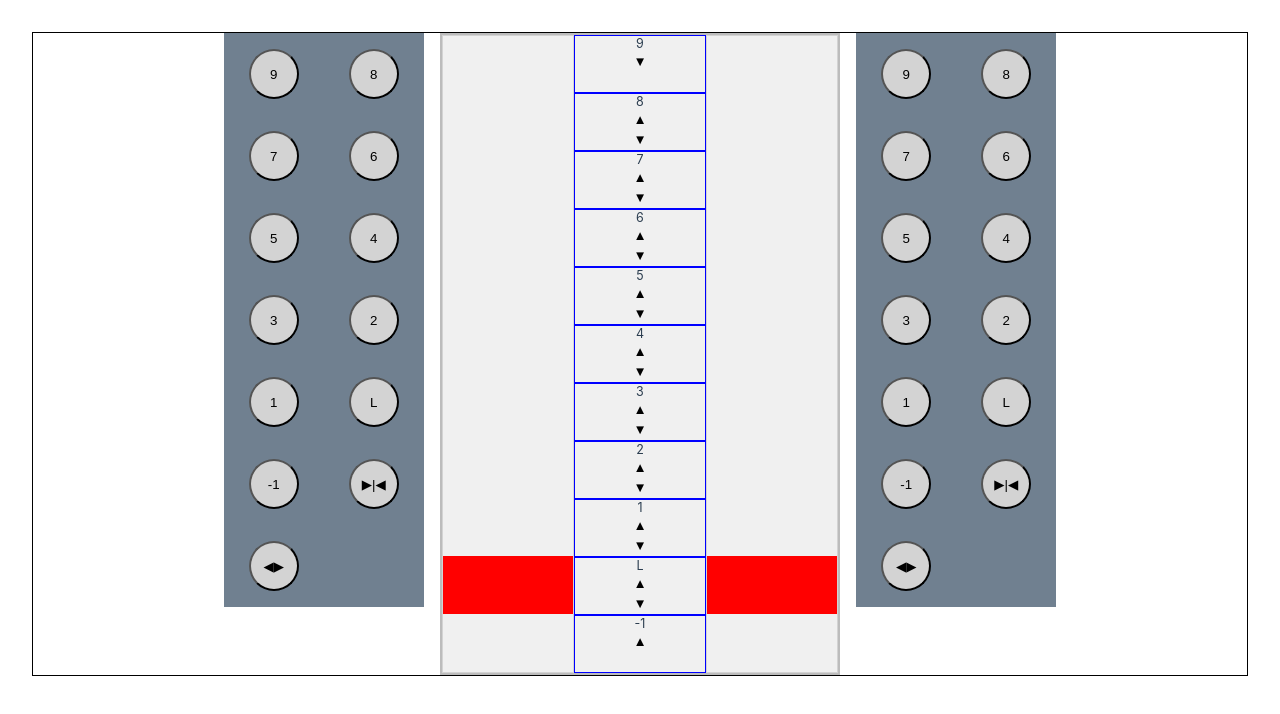
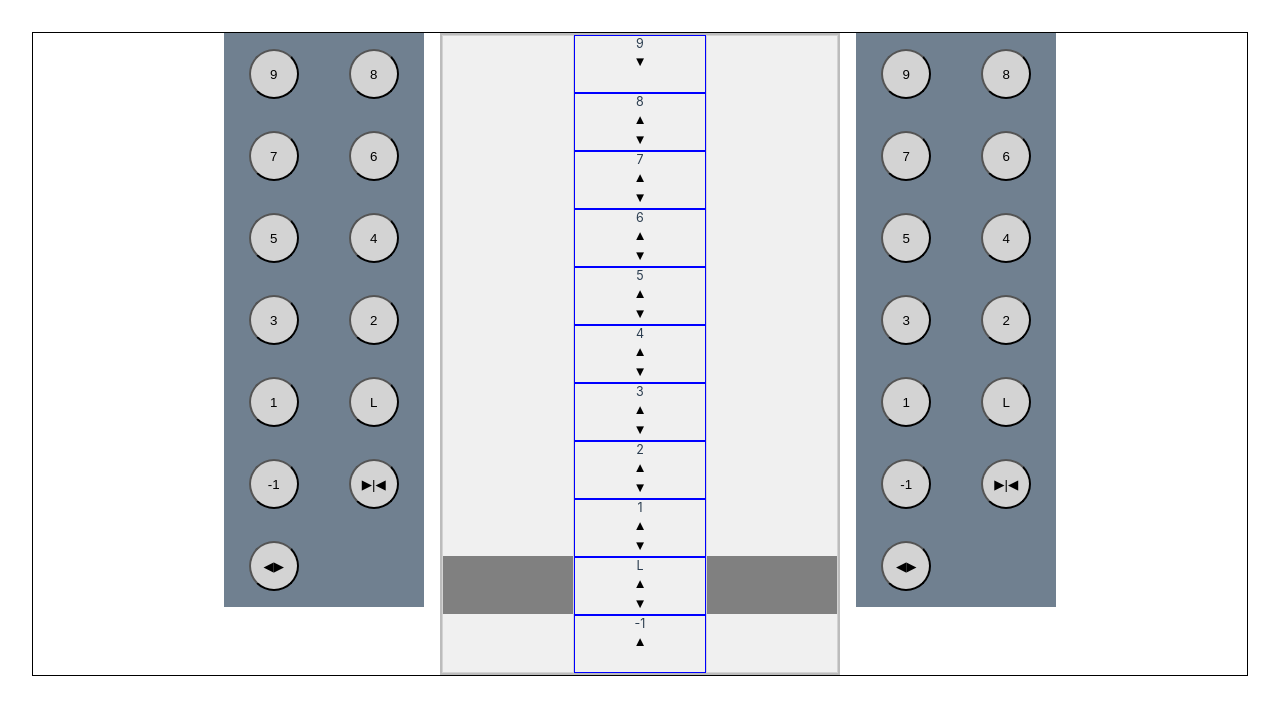
Before and after one commit to ibrod83/elevator-vue, a Vue app: page / in a window 1280 px wide. Shown: the top 714 px of the page. Built offline with nearby package versions, Linux system fonts and the light colour scheme.

Commit message:
added two-sided door animations

```diff
--- a/src/components/Elevator.scss
+++ b/src/components/Elevator.scss
@@ -54,17 +54,41 @@
     display: flex;
     flex-direction: column;
     position: relative;
-    .building__shaft-cart {
+    .building__shaft-elevator {
+      transition: bottom 0.2s linear; /* Smooth transition for 1 second */
+
       position: absolute;
       width:100%;
       min-height: 58px;
       display: flex;
       height: 100%;
       height:58px;
-      background-color: red;
+      background-color: lightgray;
       // width: 33.33%;
       justify-content: center;
       // border: 1px solid pink;
+
+      .elevator__door{
+        background-color: grey;
+        // border: 1px solid black;
+        // z-index: 1000;
+        position: absolute;
+        height: 100%;
+        width: 50%; /* Doors cover half the cart width each */
+      }
+
+      .elevator__door--right{
+        // background-color: aqua;
+        right: 0;
+
+      }
+      .elevator__door--left{
+        // background-color: green;
+        left: 0;
+      }
+      .elevator__indicator{
+        z-index: 2000;
+      }
     }
    }
 
--- a/src/components/Main.vue
+++ b/src/components/Main.vue
@@ -9,7 +9,7 @@ import { onMounted, onUnmounted, computed, markRaw, reactive, type Ref, type Raw
 
 import { ref } from 'vue'
 
-const elevatorConfig: Omit<ElevatorConfig, 'id'> = { floorRange: [-1, 9], travelDelay: 700, completeDoorCycleTime: 1000, doorTimerDelay: 1500 }
+const elevatorConfig: Omit<ElevatorConfig, 'id'> = { floorRange: [-1, 9], travelDelay: 500, completeDoorCycleTime: 1000, doorOpenDuration: 1500, delayBeforeDoorOpens:300, travelSteps: 5 }
 
 const elevator1 = new Elevator({ ...elevatorConfig, id: 1 });
 const elevator2 = new Elevator({ ...elevatorConfig, id: 2 });
@@ -176,30 +176,23 @@ const getShaftPosition = (elevatorId: number) => {
 }
 
 const getShaftStyle = (elevatorId: number) => {
-  let background = undefined
-  const state = elevatorStates[elevatorId]
-  if (state.currentFloor === state.stoppingAtFloor) {
-    background = `linear-gradient(to right, red ${state.elevatorDoorPercentage}%, transparent ${state.elevatorDoorPercentage}%)`
-  }
   return {
     bottom: getShaftPosition(elevatorId),
-    background
   }
 }
 
-// const getShaftStyle = (percentage: number, elevatorId: number) => {
-//   const elevator = elevatorId === 1 ? elevatorStates[1] : elevatorStates[2]
-//   if (floor === elevator.currentFloor && elevator.stoppingAtFloor === floor) {
-//     return {
-//       background: `linear-gradient(to right, red ${percentage}%, transparent ${percentage}%)`
-//     };
-//   } else if (floor === elevator.currentFloor) {
-//     return {
-//       background: 'green'
-//     }
-//   }
-//   return {}; // Default style for other floors
-// }
+const getElevatorDoorStyle = (elevatorId: number) => {
+  const state = elevatorStates[elevatorId]
+  const absoluteDoorPercentage = state.elevatorDoorPercentage
+  const relativePercentage = absoluteDoorPercentage/2
+  const styleObj = {
+    width:`${relativePercentage}%`
+  }
+
+  return styleObj
+}
+
+
 
 </script>
 <template>
@@ -215,11 +208,17 @@ const getShaftStyle = (elevatorId: number) => {
       <div class="building">
         <!-- <div v-for="floor in floorNumbers" :key="floor" class="building__floor"> -->
         <div class="building__shaft">
-          <div class="building__shaft-cart" :style="getShaftStyle(1)">
+          <div class="building__shaft-elevator" :style="getShaftStyle(1)">
+            <div class="elevator__door elevator__door--left" :style="getElevatorDoorStyle(1)">
+
+            </div>
+            <div class="elevator__door elevator__door--right" :style="getElevatorDoorStyle(1)">
+
+            </div>
             <div v-if="elevator1.designatedDirection === DesignatedDirectionEnum.DESIGNATED_UP"
-              class="building__indicator">&uarr;</div>
+              class="elevator__indicator" >&uarr;</div>
             <div v-if="elevator1.designatedDirection === DesignatedDirectionEnum.DESIGNATED_DOWN"
-              class="building__indicator">&darr;</div>
+              class="elevator__indicator">&darr;</div>
           </div>
         </div>
 
@@ -235,12 +234,18 @@ const getShaftStyle = (elevatorId: number) => {
           </div>
         </div>
         <div class="building__shaft">
-          <div :style="getShaftStyle(2)" class="building__shaft-cart">
+          <div :style="getShaftStyle(2)" class="building__shaft-elevator">
+            <div class="elevator__door elevator__door--left" :style="getElevatorDoorStyle(2)">
+
+            </div>
+            <div class="elevator__door elevator__door--right" :style="getElevatorDoorStyle(2)">
+
+            </div>
             <div v-if="elevator2.designatedDirection === DesignatedDirectionEnum.DESIGNATED_UP && elevator2.currentFloor"
-              class="building__indicator">&uarr;</div>
+              class="elevator__indicator">&uarr;</div>
             <div
               v-if="elevator2.designatedDirection === DesignatedDirectionEnum.DESIGNATED_DOWN && elevator2.currentFloor"
-              class="building__indicator">&darr;</div>
+              class="elevator__indicator">&darr;</div>
           </div>
         </div>
 
--- a/src/logic/Elevator/Elevator.ts
+++ b/src/logic/Elevator/Elevator.ts
@@ -6,7 +6,8 @@ import { delay, hasHigher, hasLower } from "./utils"
 
 export class Elevator extends EventEmitter {
 
-    private doorTimerDelay: number
+    private doorOpenDuration: number
+    private delayBeforeDoorOpens:number
     private travelDelay: number
     private travelSteps:number
     private doorTimer: NodeJS.Timeout | null = null
@@ -23,12 +24,14 @@ export class Elevator extends EventEmitter {
     public id: number
     constructor(config: ElevatorConfig) {
         super()
-        const { floorRange, id, travelDelay = 1000, doorTimerDelay = 1000, completeDoorCycleTime = 1000, doorSteps = 100, travelSteps=100 } = config
+        const { floorRange, id, travelDelay = 1000, doorOpenDuration = 1000, completeDoorCycleTime = 1000, doorSteps = 100,
+             travelSteps=100,delayBeforeDoorOpens=0 } = config
         this.door = new Door({ completeDoorCycleTime, doorSteps })
         this.id = id;
         this.travelSteps = travelSteps
         this.registerDoorEvents()
-        this.doorTimerDelay = doorTimerDelay
+        this.doorOpenDuration = doorOpenDuration
+        this.delayBeforeDoorOpens = delayBeforeDoorOpens
         this.floorRange = floorRange
         this.travelDelay = travelDelay
         this.designatedDirection = DesignatedDirectionEnum.IDLE
@@ -47,7 +50,7 @@ export class Elevator extends EventEmitter {
         this.door.on(DoorEventsEnum.DOOR_OPENED, () => {//
             this.setState(StateEnum.DOOR_OPEN)
             this.emit(ElevatorEventsEnum.DOOR_OPENED)
-            this.doorTimer = setTimeout(this._closeDoor, this.doorTimerDelay)
+            this.doorTimer = setTimeout(this._closeDoor, this.doorOpenDuration)
         })
 
         this.door.on(DoorEventsEnum.DOOR_STATE_PERCENTAGE, (percentage) => {//
@@ -179,6 +182,9 @@ export class Elevator extends EventEmitter {
         // Always clear selected floors from within the elevator
         this.selectedFloors = this.selectedFloors.filter(filterFunc)
 
+        if(this.delayBeforeDoorOpens){
+            await delay(this.delayBeforeDoorOpens)
+        }
         this._openDoor()
 
         if (isFloorOrderedForCurrentDirection) {
--- a/src/logic/Elevator/types.ts
+++ b/src/logic/Elevator/types.ts
@@ -40,7 +40,8 @@ export interface ElevatorConfig {
     id:number
     floorRange: Array<number>
     travelDelay?: number
-    doorTimerDelay?:number
+    doorOpenDuration?:number
+    delayBeforeDoorOpens?:number
     completeDoorCycleTime?:number
     doorSteps?:number
     travelSteps?:number
```
Also changed, not shown: 1 other file (tests, documents, lock files or other folders).
